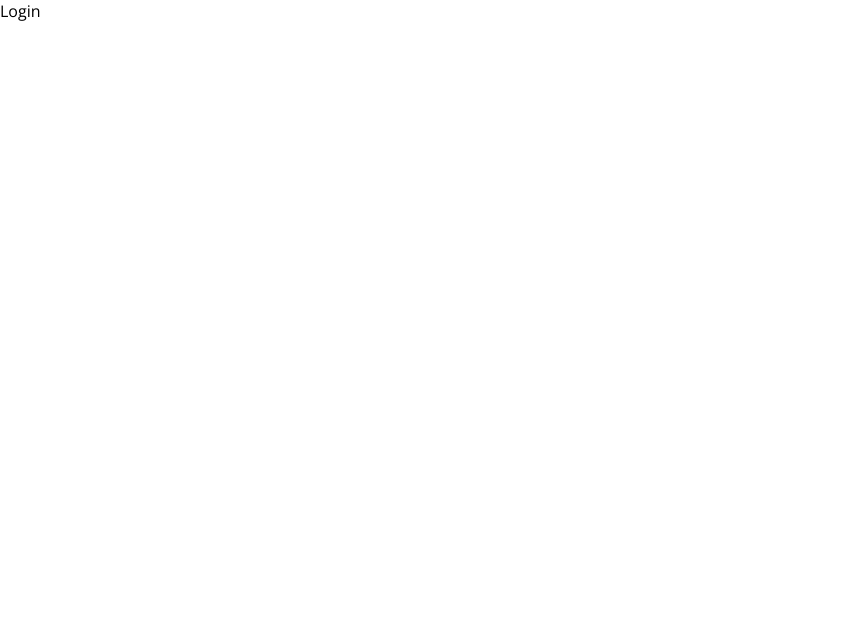
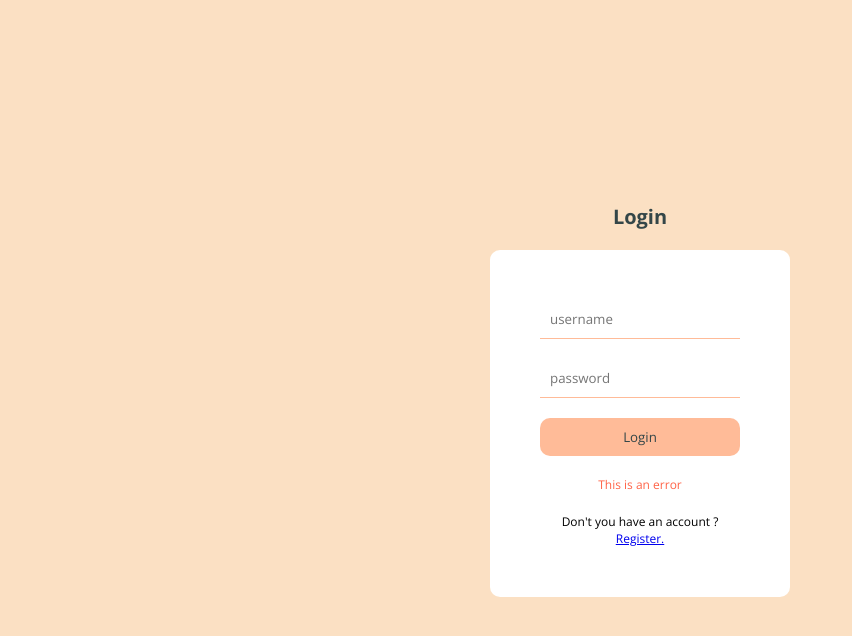
Before and after one commit to wendybaque/Blog-MySQL, a React (Create React App) app in the folder client/: page /login in a window 1280 px wide. Shown: the top 636 px of the page, without its empty margins (0-852 px from the left). Built offline with nearby package versions, Linux system fonts and the light colour scheme.

Commit message:
Add register and login style

```diff
--- a/client/src/App.js
+++ b/client/src/App.js
@@ -6,6 +6,7 @@
 import Write from "./pages/Write";
 import Navbar from "./components/Navbar";
 import Footer from "./components/Footer";
+import "./style.scss";
 
 const Layout = () => {
   return (
--- a/client/src/pages/Login.jsx
+++ b/client/src/pages/Login.jsx
@@ -1,9 +1,21 @@
-import React from 'react'
+import React from "react";
+import { Link } from "react-router-dom";
 
 function Login() {
   return (
-    <div>Login</div>
-  )
+    <div className="auth">
+      <h1>Login</h1>
+      <form>
+        <input type="text" placeholder="username" required/>
+        <input type="password" placeholder="password" required/>
+        <button>Login</button>
+        <p>This is an error</p>
+        <span>
+          Don't you have an account ?<Link to="/register">Register.</Link>
+        </span>
+      </form>
+    </div>
+  );
 }
 
-export default Login
+export default Login;
--- a/client/src/pages/Register.jsx
+++ b/client/src/pages/Register.jsx
@@ -1,9 +1,22 @@
-import React from 'react'
+import React from "react";
+import { Link } from "react-router-dom";
 
 function Register() {
   return (
-    <div>Register</div>
-  )
+    <div className="auth">
+      <h1>Register</h1>
+      <form>
+        <input type="text" placeholder="username" required/>
+        <input type="email" placeholder="email" required/>
+        <input type="password" placeholder="password" required/>
+        <button>Register</button>
+        <p>This is an error</p>
+        <span>
+          Do you have an account ?<Link to="/login">Login</Link>
+        </span>
+      </form>
+    </div>
+  );
 }
 
-export default Register
+export default Register;
--- a/client/src/style.scss
+++ b/client/src/style.scss
@@ -1,5 +1,59 @@
+$lightPink:#ffbb98;
+$salmon:#fbe0c3;
+$green:#008080;
+$red:#ff6347;
+$black:#344648;
+$white:#ffffff;
 .app {
     .container {
         // LOGIN & REGISTER
+        .auth {
+            display: flex;
+            flex-direction: column;
+            align-items: center;
+            justify-content: center;
+            height: 100vh;
+            background-color: $salmon;
+            h1 {
+                font-size: 20px;
+                color: $black;
+                margin-bottom: 20px;
+            }
+            form {
+                display: flex;
+                flex-direction: column;
+                padding: 50px;
+                background-color: $white;
+                width: 200px;
+                gap:20px;
+                border-radius: 10px;
+
+                input {
+                    padding: 10px;
+                    border: none;
+                    border-bottom: 1px solid $lightPink;
+                }
+
+                button {
+                    padding: 10px;
+                    border:none;
+                    background-color: $lightPink;
+                    color: $black;
+                    cursor: pointer;
+                    border-radius: 10px;
+                }
+
+                p {
+                   font-size: 12px;
+                   color:$red;
+                   text-align: center;
+                }
+
+                span {
+                    font-size: 12px;
+                    text-align: center;
+                }
+            }
+        }
     }
 }
```
